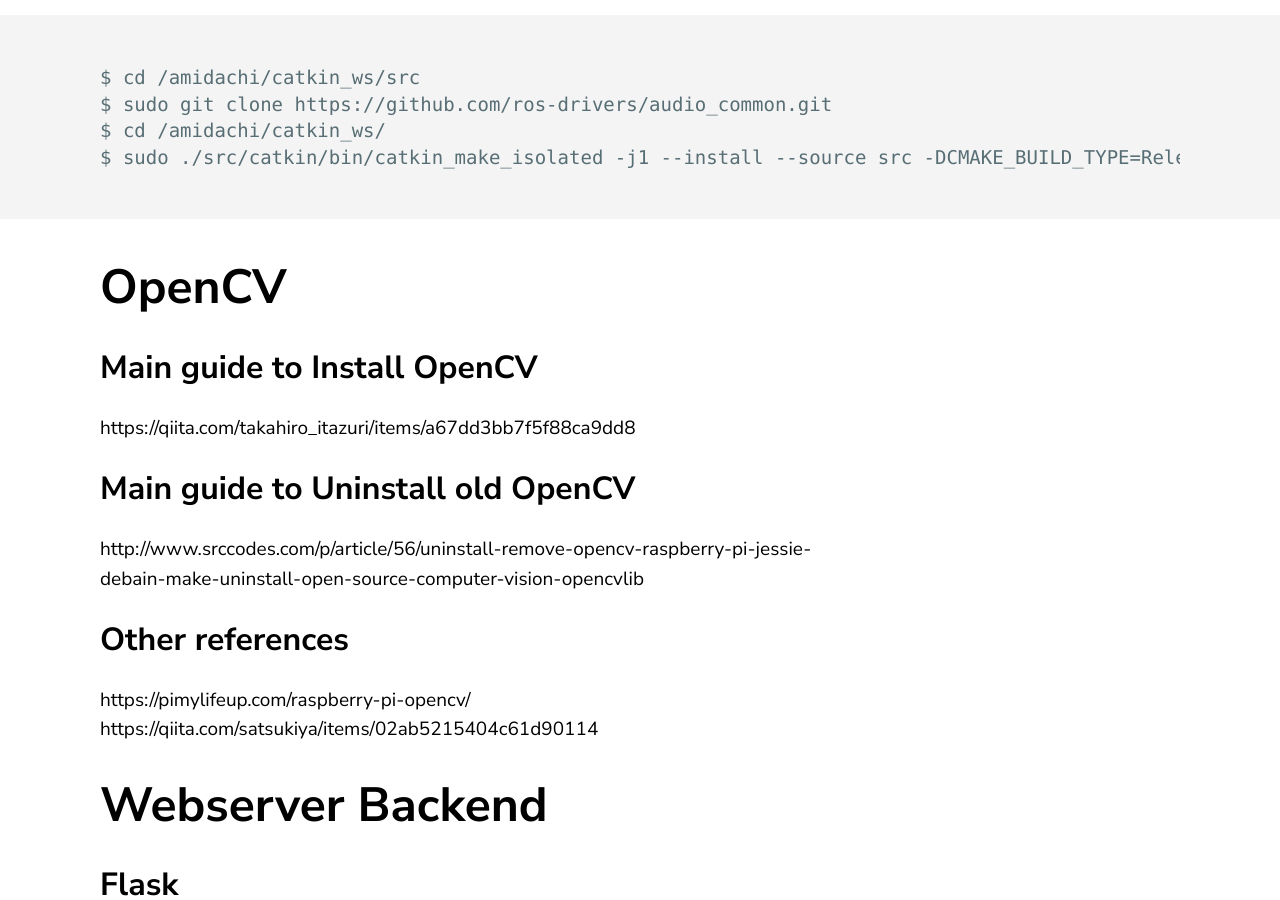
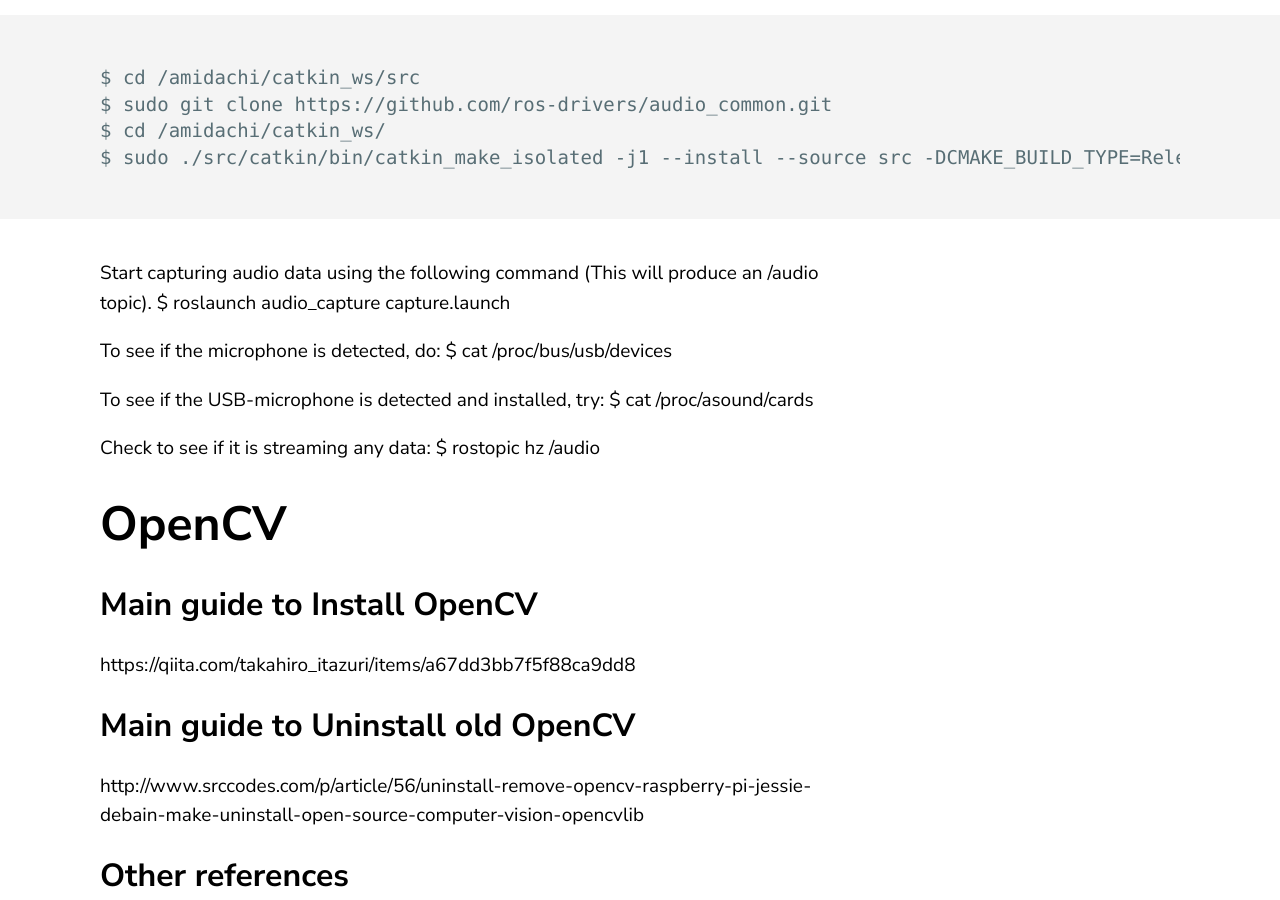
Before and after one commit to jluis9796/jluis9796.github.io, a Jekyll site: the page built from _posts/2020-05-31-manuals.markdown, in a window 1280 px wide and 900 px high, scrolled down 10007 px. Built offline with Jekyll 4.4.1, drawn with Linux system fonts in a browser that asks for light colours.

Commit message:
Update 2020-05-31-manuals.markdown

````diff
--- a/_posts/2020-05-31-manuals.markdown
+++ b/_posts/2020-05-31-manuals.markdown
@@ -228,6 +228,19 @@ $ sudo git clone https://github.com/ros-drivers/audio_common.git
 $ cd /amidachi/catkin_ws/
 $ sudo ./src/catkin/bin/catkin_make_isolated -j1 --install --source src -DCMAKE_BUILD_TYPE=Release
 ```
+
+Start capturing audio data using the following command (This will produce an /audio topic).
+$ roslaunch audio_capture capture.launch
+
+To see if the microphone is detected, do:
+$ cat /proc/bus/usb/devices
+
+To see if the USB-microphone is detected and installed, try:
+$ cat /proc/asound/cards
+
+Check to see if it is streaming any data:
+$ rostopic hz /audio
+
 # OpenCV
 ## Main guide to Install OpenCV
 https://qiita.com/takahiro_itazuri/items/a67dd3bb7f5f88ca9dd8
````
